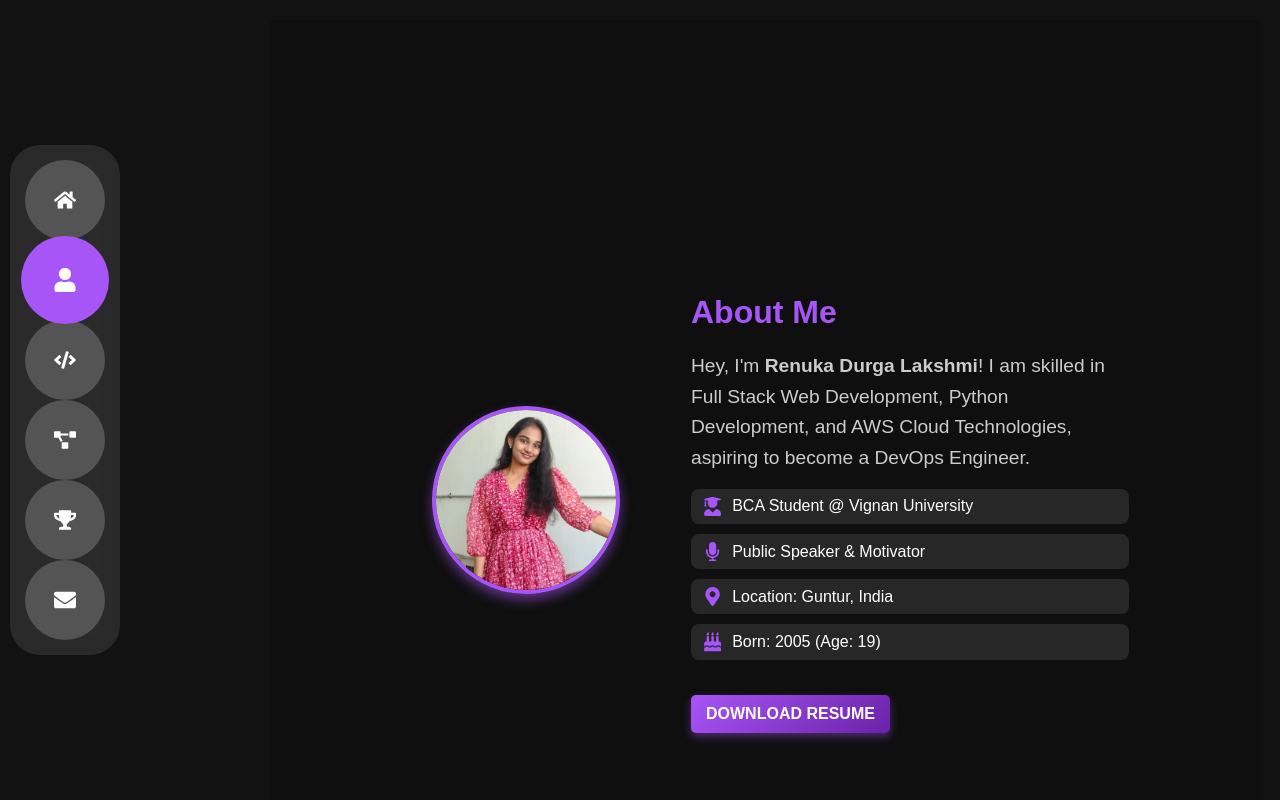
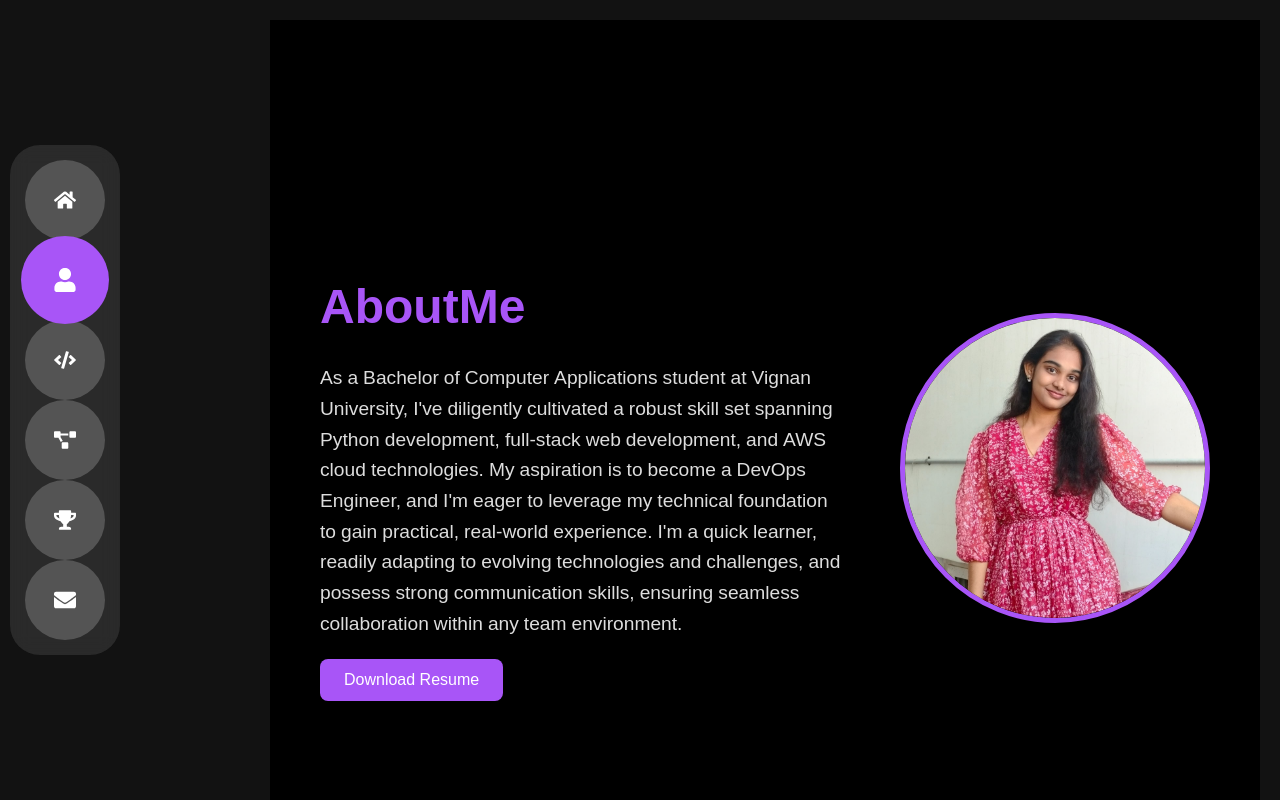
Before and after one commit to RenukaChowdary96/Portfolio, a React (Create React App) app: page /about in a window 1280 px wide. Shown: the top 800 px of the page. Built offline with nearby package versions, Linux system fonts and the light colour scheme.

Commit message:
styled about me

```diff
--- a/src/pages/About.js
+++ b/src/pages/About.js
@@ -1,51 +1,92 @@
 import React from "react";
+import { motion } from "framer-motion";
 import "../styles/About.css";
+import resumePDF from "../assets/renuka_resume.pdf";
 import profilePic from "../assets/profile.jpeg";
-import resumePDF from "../assets/renuka_resume.pdf";
-import { FaMapMarkerAlt, FaBirthdayCake, FaUserGraduate, FaMicrophone } from "react-icons/fa";
+
+// Animation for letter-by-letter effect in the title
+const textVariants = {
+  hidden: { opacity: 0, y: 10 },
+  visible: (i) => ({
+    opacity: 1,
+    y: 0,
+    transition: { delay: i * 0.05, duration: 0.3 },
+  }),
+};
+
+// Animation for word-by-word effect in the paragraph
+const wordVariants = {
+  hidden: { opacity: 0, y: 10 },
+  visible: (i) => ({
+    opacity: 1,
+    y: 0,
+    transition: { delay: i * 0.1, duration: 0.3 },
+  }),
+};
 
 const About = () => {
+  const text = "About Me";
+  const aboutText =
+    "As a Bachelor of Computer Applications student at Vignan University, I've diligently cultivated a robust skill set spanning Python development, full-stack web development, and AWS cloud technologies. My aspiration is to become a DevOps Engineer, and I'm eager to leverage my technical foundation to gain practical, real-world experience. I'm a quick learner, readily adapting to evolving technologies and challenges, and possess strong communication skills, ensuring seamless collaboration within any team environment.";
+
   return (
     <div className="about-container">
       <div className="about-content">
-        {/* Image Section */}
-        <div className="about-image">
-          <img src={profilePic} alt="Renuka Durga Lakshmi" />
-        </div>
 
-        {/* Text Section */}
+        {/* Left Side - Text Section */}
         <div className="about-text">
-          <h2>About Me</h2>
-          <p className="intro-text">
-            Hey, I'm <strong>Renuka Durga Lakshmi</strong>!
-            I am skilled in Full Stack Web Development, Python Development, and AWS Cloud Technologies, aspiring to become a DevOps Engineer.
-          </p>
 
-          {/* Information Cards */}
-          <div className="info-cards">
-            <div className="info-item">
-              <FaUserGraduate className="info-icon" />
-              <span>BCA Student @ Vignan University</span>
-            </div>
-            <div className="info-item">
-              <FaMicrophone className="info-icon" />
-              <span>Public Speaker & Motivator</span>
-            </div>
-            <div className="info-item">
-              <FaMapMarkerAlt className="info-icon" />
-              <span>Location: Guntur, India</span>
-            </div>
-            <div className="info-item">
-              <FaBirthdayCake className="info-icon" />
-              <span>Born: 2005 (Age: 19)</span>
-            </div>
-          </div>
+          {/* Animated About Me Title */}
+          <h2 className="about-title">
+            {text.split("").map((char, i) => (
+              <motion.span
+                key={i}
+                custom={i}
+                variants={textVariants}
+                initial="hidden"
+                animate="visible"
+                style={{ display: "inline-block" }}
+              >
+                {char}
+              </motion.span>
+            ))}
+          </h2>
+
+          {/* Animated Word-by-Word Paragraph */}
+          <motion.p className="intro-text">
+            {aboutText.split(" ").map((word, i) => (
+              <motion.span
+                key={i}
+                custom={i}
+                variants={wordVariants}
+                initial="hidden"
+                animate="visible"
+                style={{ display: "inline-block", marginRight: "5px" }}
+              >
+                {word}
+              </motion.span>
+            ))}
+          </motion.p>
 
           {/* Resume Download Button */}
           <a href={resumePDF} download="Renuka_Resume.pdf">
-            <button className="resume-btn">Download Resume</button>
+            <motion.button className="resume-btn" whileHover={{ scale: 1.05 }}>
+              Download Resume
+            </motion.button>
           </a>
         </div>
+
+        {/* Right Side - Image Section */}
+        <div className="about-image">
+          <motion.img
+            src={profilePic}
+            alt="Renuka Durga Lakshmi"
+            initial={{ opacity: 0, scale: 0.8 }}
+            animate={{ opacity: 1, scale: 1 }}
+            transition={{ duration: 1 }}
+          />
+        </div>
+
       </div>
     </div>
   );
--- a/src/styles/About.css
+++ b/src/styles/About.css
@@ -1,123 +1,60 @@
-/* General Styles */
+/* About Me Section */
 .about-container {
     display: flex;
     justify-content: center;
     align-items: center;
     height: 100vh;
-    background: #1a1a2e;
+    background: #000; /* Dark background */
+    padding: 50px;
     color: white;
-    padding: 80px 20px;
-    text-align: center;
-}
-
-.about-content {
-    display: flex;
-    flex-wrap: wrap;
-    justify-content: center;
-    align-items: center;
-    gap: 40px;
-    max-width: 900px;
-    margin: auto;
-}
-
-.about-text {
-    flex: 1;
-    max-width: 500px;
     text-align: left;
 }
 
-.about-text h2 {
-    font-size: 2.5rem;
-    font-weight: bold;
-    color: #a855f7;
-    margin-bottom: 20px;
+/* Flexbox for content layout */
+.about-content {
+    display: flex;
+    align-items: center;
+    justify-content: space-between;
+    max-width: 1100px;
+    width: 100%;
+    gap: 50px;
 }
 
-.about-text p {
-    font-size: 1.2rem;
-    color: #ccc;
+/* Left Section - Text */
+.about-text {
+    flex: 1;
     max-width: 600px;
-    line-height: 1.6;
+    overflow: hidden;
 }
 
-.about-image {
-    flex: 1;
-    max-width: 250px; /* Adjust to increase size */
-    display: flex;
-    justify-content: center;
-    align-items: center;
+/* Animated Title */
+.about-title {
+    font-size: 3rem;
+    font-weight: bold;
+    color: #a855f7; /* Purple */
+    margin-bottom: 10px;
+    display: inline-block;
 }
 
-.about-image img {
-    width: 220px; /* Increased size */
-    height: 220px; /* Keeping it equal for circle */
-    object-fit: cover;
-    border-radius: 50%; /* Circular shape */
-    border: 4px solid #a855f7;
-    box-shadow: 0 6px 12px rgba(168, 85, 247, 0.5);
-    transition: transform 0.3s ease-in-out;
+/* Word-by-Word Animation */
+.intro-text {
+    font-size: 1.2rem;
+    line-height: 1.8;
+    color: #ddd;
+    display: inline-block;
 }
 
-.about-image img:hover {
-    transform: scale(1.07);
+.intro-text span {
+    opacity: 0;
+    display: inline-block;
+    animation: fadeIn 0.5s forwards;
 }
 
-
-
-
-
-/* Responsive Design */
-@media (max-width: 768px) {
-    .about-content {
-        flex-direction: column;
-        text-align: center;
-    }
-    .about-text {
-        text-align: center;
-    }
-    .about-image {
-        margin-top: 20px;
-    }
-}
-
-/* Resume Button */
-.resume-btn {
-    display: inline-block;
-    margin-top: 20px;
-    padding: 12px 24px;
-    font-size: 1rem;
-    font-weight: bold;
-    color: white;
-    background: linear-gradient(135deg, #a855f7, #6b21a8);
-    border: none;
-    border-radius: 8px;
-    cursor: pointer;
-    text-transform: uppercase;
-    transition: all 0.3s ease-in-out;
-    box-shadow: 0 4px 8px rgba(168, 85, 247, 0.4);
-}
-
-.resume-btn:hover {
-    background: linear-gradient(135deg, #6b21a8, #a855f7);
-    transform: scale(1.05);
-    box-shadow: 0 6px 12px rgba(168, 85, 247, 0.6);
-}
-.about-text p {
-    font-size: 1.2rem;
-    color: #ccc;
-    max-width: 600px;
-    line-height: 1.6;
-    opacity: 0;
-    transform: translateY(20px);
-    animation: fadeInUp 1s ease-in-out forwards;
-    animation-delay: 0.5s; /* Delays paragraph animation */
-}
-
-/* Text animation keyframes */
-@keyframes fadeInUp {
+/* Animation Keyframes */
+@keyframes fadeIn {
     from {
         opacity: 0;
-        transform: translateY(20px);
+        transform: translateY(10px);
     }
     to {
         opacity: 1;
@@ -125,75 +62,62 @@
     }
 }
 
-.about-container {
-    display: flex;
-    justify-content: center;
-    align-items: center;
-    height: 100vh;
-    background-color: #0f0f0f;
-    color: #fff;
-}
+/* Adding animation delay to each word dynamically */
+.intro-text span:nth-child(1) { animation-delay: 0.1s; }
+.intro-text span:nth-child(2) { animation-delay: 0.2s; }
+.intro-text span:nth-child(3) { animation-delay: 0.3s; }
+.intro-text span:nth-child(4) { animation-delay: 0.4s; }
+.intro-text span:nth-child(5) { animation-delay: 0.5s; }
+.intro-text span:nth-child(6) { animation-delay: 0.6s; }
+.intro-text span:nth-child(7) { animation-delay: 0.7s; }
+.intro-text span:nth-child(8) { animation-delay: 0.8s; }
+.intro-text span:nth-child(9) { animation-delay: 0.9s; }
+.intro-text span:nth-child(10) { animation-delay: 1s; }
+.intro-text span:nth-child(11) { animation-delay: 1.1s; }
+.intro-text span:nth-child(12) { animation-delay: 1.2s; }
+.intro-text span:nth-child(13) { animation-delay: 1.3s; }
+.intro-text span:nth-child(14) { animation-delay: 1.4s; }
 
-.about-content {
-    display: flex;
-    gap: 40px;
-    align-items: center;
-    max-width: 900px;
-    padding: 20px;
-}
-
-.about-image img {
-    width: 180px;
-    height: 180px;
-    object-fit: cover;
-    border-radius: 50%;
-    border: 4px solid #a855f7;
-    box-shadow: 0 6px 12px rgba(168, 85, 247, 0.5);
-}
-
-.about-text h2 {
-    font-size: 2rem;
-    color: #a855f7;
-}
-
-.intro-text {
-    font-size: 1.1rem;
-    margin-bottom: 15px;
-}
-
-.info-cards {
-    display: flex;
-    flex-direction: column;
-    gap: 10px;
-    margin-bottom: 15px;
-}
-
-.info-item {
-    display: flex;
-    align-items: center;
-    gap: 10px;
+/* Resume Button */
+.resume-btn {
+    background: #a855f7;
+    color: white;
+    padding: 12px 24px;
+    border: none;
     font-size: 1rem;
-    background: rgba(255, 255, 255, 0.1);
-    padding: 8px 12px;
     border-radius: 8px;
-}
-
-.info-icon {
-    color: #a855f7;
-    font-size: 1.2rem;
-}
-
-.resume-btn {
-    background-color: #a855f7;
-    color: white;
-    padding: 10px 15px;
-    border: none;
-    border-radius: 5px;
-    font-size: 1rem;
     cursor: pointer;
-    transition: 0.3s ease-in-out;
+    transition: all 0.3s ease-in-out;
 }
 
 .resume-btn:hover {
-    background-color: #7e22ce;
+    background: #9333ea;
+    transform: scale(1.05);
 }
+
+/* Right Section - Profile Image */
+.about-image img {
+    width: 300px;
+    height: 300px;
+    object-fit: cover;
+    border-radius: 50%;
+    border: 5px solid #a855f7;
+    transition: transform 0.3s ease-in-out;
+}
+
+.about-image img:hover {
+    transform: scale(1.05);
+}
+.intro-text {
+    text-align: justify;
+    text-justify: inter-word;
+  }
+  .about-text {
+    max-width: 600px; /* Adjust as needed */
+  }
+  .intro-text {
+    text-align: justify;
+    text-justify: inter-word;
+    max-width: 600px; /* Adjust based on your design */
+    line-height: 1.6; /* Improves readability */
+  }
```
